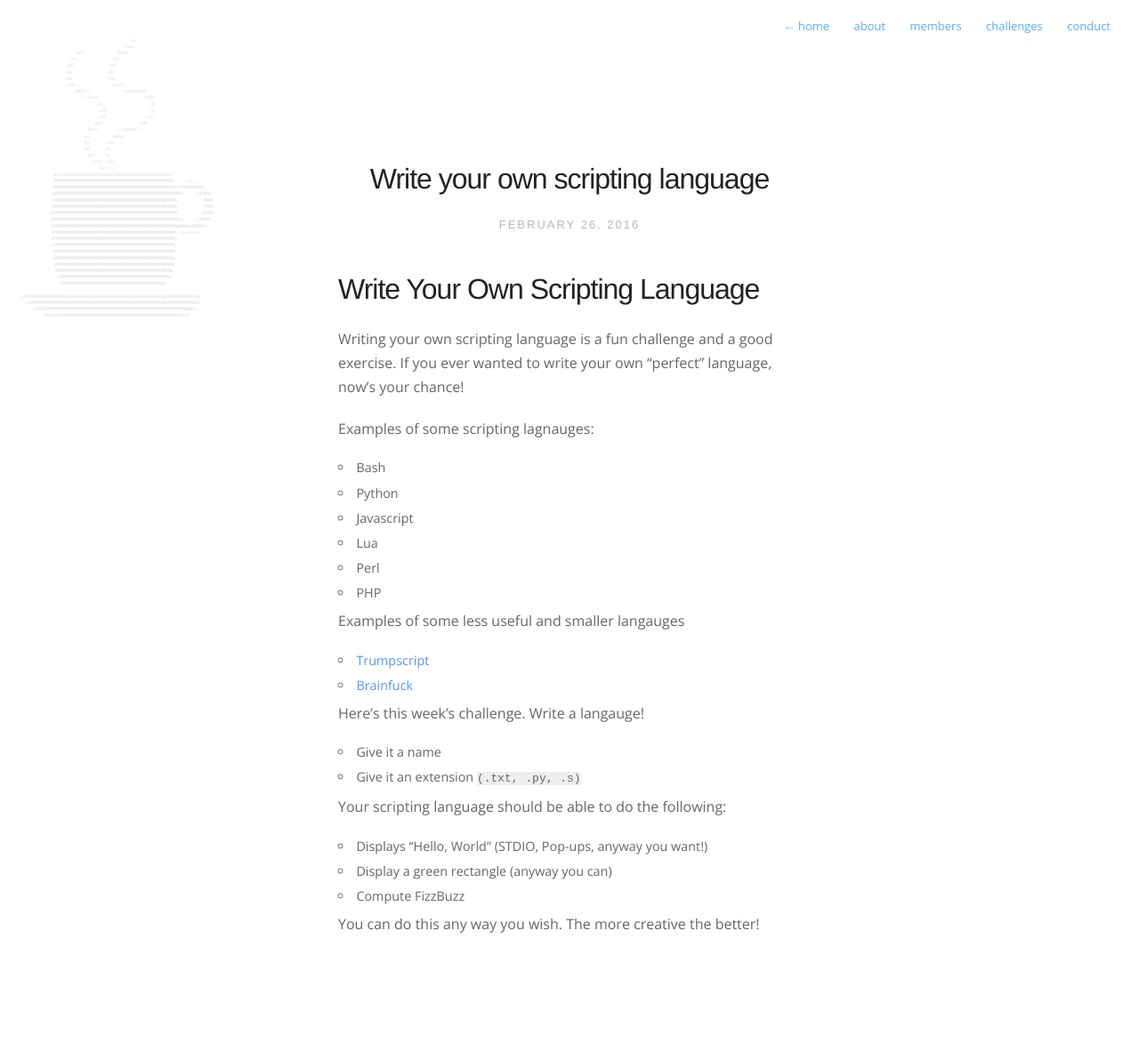
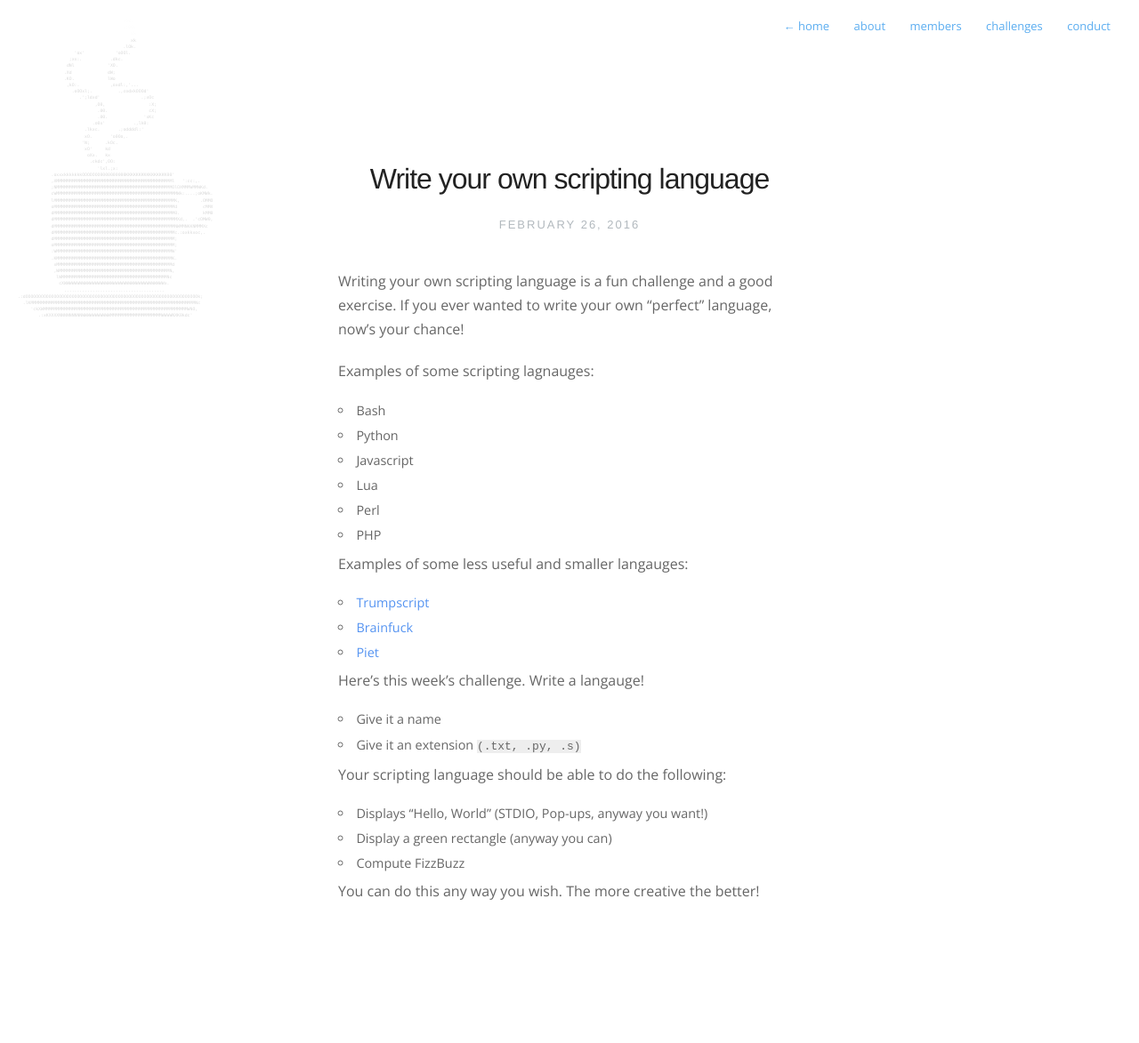
Before and after one commit to codeandcoffeelb/codeandcoffeelb.github.io, a Jekyll site: the page built from _posts/challenges/2016-02-26-write-a-scripting-language.md, in a window 1280 px wide. Shown: the whole page at 89% size. Built offline with Jekyll 4.4.1, drawn with Linux system fonts in a browser that asks for light colours; nearby versions of some CDN libraries; after the commit the page ends 1137 px from its top, so only the background shows below that.

Commit message:
Removed extra title and added another example for challenge

```diff
--- a/_posts/challenges/2016-02-26-write-a-scripting-language.md
+++ b/_posts/challenges/2016-02-26-write-a-scripting-language.md
@@ -5,8 +5,6 @@ category: challenge
 layout: challenge
 permalink: /challenges/write-a-scripting-language
 ---
-
-# Write Your Own Scripting Language
 
 Writing your own scripting language is a fun challenge and a good exercise. If you ever wanted to
 write your own "perfect" language, now's your chance!
@@ -19,10 +17,11 @@ Examples of some scripting lagnauges:
    - Perl
    - PHP
 
-Examples of some less useful and smaller langauges
+Examples of some less useful and smaller langauges:
 
   - [Trumpscript](https://github.com/samshadwell/TrumpScript)
   - [Brainfuck](https://github.com/redevined/brainfuck)
+  - [Piet](http://www.dangermouse.net/esoteric/piet.html)
 
 
 Here's this week's challenge. Write a langauge!
```
